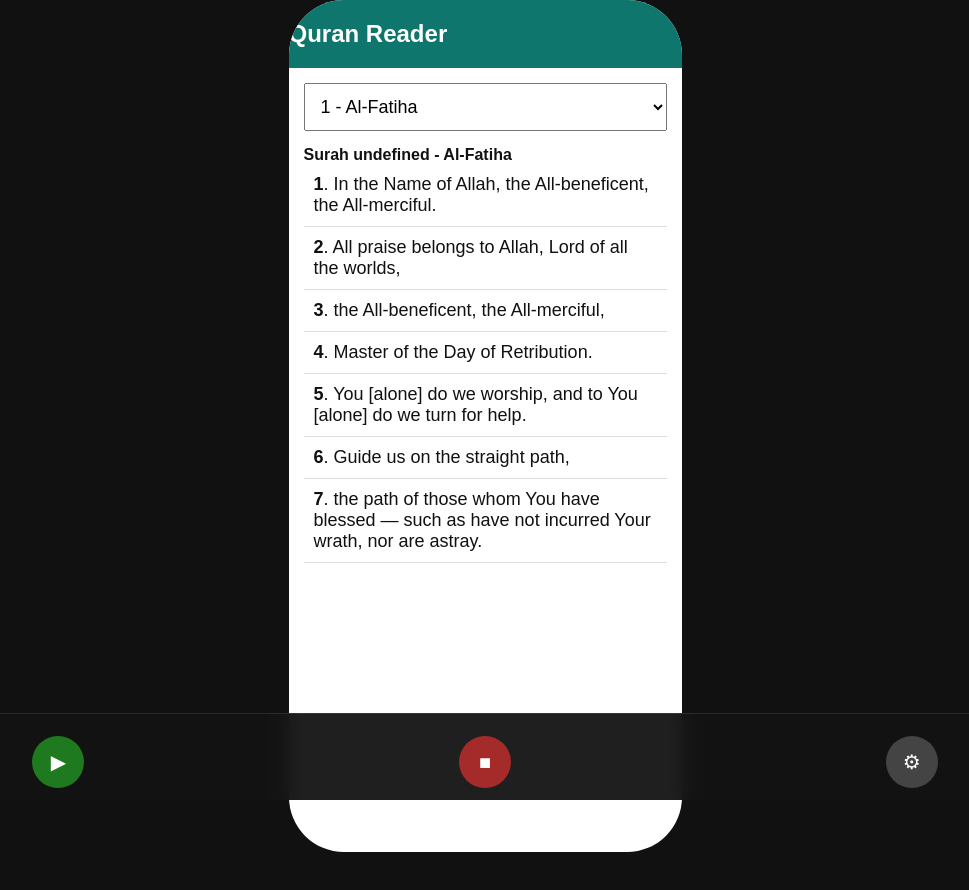
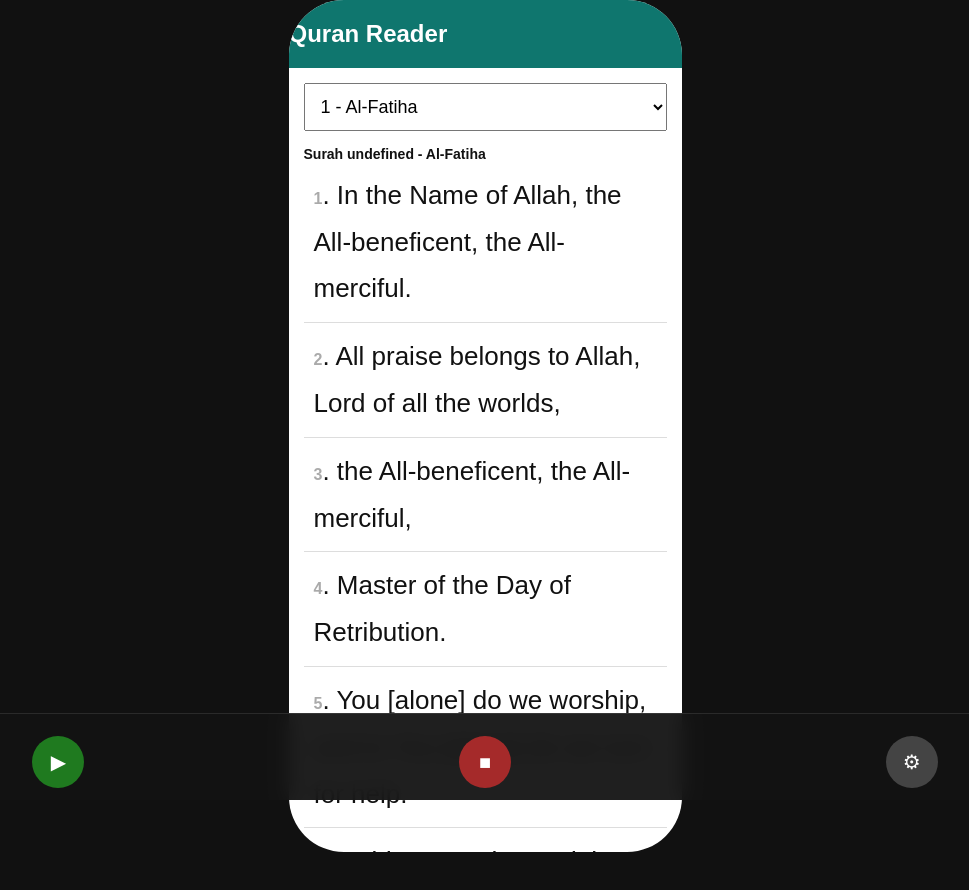
Before and after one commit to shabirdewji/phoneqr, a Flask app: page / in a window 1280 px wide. Shown: the whole page, without its empty margins (155-1124 px from the left). Run offline with Flask 3, Linux system fonts and the light colour scheme; data comes from the database, SQL or seed files in the repository.

Commit message:
Update app

```diff
--- a/static/app.js
+++ b/static/app.js
@@ -6,9 +6,9 @@ let stopRequested = false;
 let settings = {
     playArabic: true,
     playEnglish: true,
-    reciter: "Alafasy_128kbps"
+    reciter: "Alafasy_128kbps",
+    fontSize: 20
 };
-
 window.onload = () => {
     loadSettings();
     loadSurah();
@@ -299,3 +299,89 @@ function openSettings() {
 function closeSettings() {
     document.getElementById("settingsModal").classList.add("hidden");
 }
+
+function loadSettings() {
+    const saved = localStorage.getItem("quranSettings");
+    if (saved) {
+        settings = JSON.parse(saved);
+    }
+
+    applySettings();
+}
+
+function saveSettings() {
+    settings.playArabic = document.getElementById("setArabic").checked;
+    settings.playEnglish = document.getElementById("setEnglish").checked;
+    settings.reciter = document.getElementById("setReciter").value;
+    settings.fontSize = document.getElementById("setFontSize").value;
+
+    localStorage.setItem("quranSettings", JSON.stringify(settings));
+
+    applySettings();
+    closeSettings();
+}
+
+function applySettings() {
+
+    document.querySelectorAll(".ayah").forEach(el => {
+        el.style.fontSize = settings.fontSize + "px";
+    });
+
+    const label = document.getElementById("fontSizeLabel");
+    if (label) label.innerText = settings.fontSize + "px";
+}
+
+function openSettings() {
+    document.getElementById("settingsModal").classList.remove("hidden");
+
+    document.getElementById("setArabic").checked = settings.playArabic;
+    document.getElementById("setEnglish").checked = settings.playEnglish;
+    document.getElementById("setReciter").value = settings.reciter;
+
+    const slider = document.getElementById("setFontSize");
+    slider.value = settings.fontSize;
+
+    document.getElementById("fontSizeLabel").innerText = settings.fontSize + "px";
+}
+
+document.getElementById("setFontSize").addEventListener("input", (e) => {
+    const size = e.target.value;
+
+    document.querySelectorAll(".ayah").forEach(el => {
+        el.style.fontSize = size + "px";
+    });
+
+    document.getElementById("fontSizeLabel").innerText = size + "px";
+});
+
+const widget = document.getElementById("fontWidget");
+
+let isDragging = false;
+let offsetX, offsetY;
+
+widget.addEventListener("mousedown", (e) => {
+    isDragging = true;
+    offsetX = e.clientX - widget.offsetLeft;
+    offsetY = e.clientY - widget.offsetTop;
+});
+
+document.addEventListener("mousemove", (e) => {
+    if (!isDragging) return;
+
+    widget.style.left = (e.clientX - offsetX) + "px";
+    widget.style.top = (e.clientY - offsetY) + "px";
+});
+
+document.addEventListener("mouseup", () => {
+    isDragging = false;
+});
+
+document.getElementById("quickFont").value = settings.fontSize;
+
+document.getElementById("quickFont").addEventListener("input", (e) => {
+    settings.fontSize = e.target.value;
+
+    document.querySelectorAll(".ayah").forEach(el => {
+        el.style.fontSize = settings.fontSize + "px";
+    });
+});
--- a/static/style.css
+++ b/static/style.css
@@ -80,12 +80,31 @@ button{
     padding: 10px;
     border-bottom: 1px solid #ddd;
     color: #111;
-    font-size: 18px;
+    font-size: 20px;
+    line-height: 1.8;
+}
+
+.ayah {
+    font-size: clamp(18px, 2.2vw, 26px);
 }
 
 .active{
     background:#fff3b0;
 }
+
+.ayah b {
+    font-size: 16px;
+    color: #aaa;
+}
+
+#status {
+    font-size: 14px;
+}
+
+.bar-btn {
+    font-size: 22px;
+}
+
 
 .options {
     margin-top: 15px;
@@ -220,6 +239,25 @@ body {
     padding-bottom: 90px;
 }
 
+#fontWidget {
+    position: fixed;
+    right: 16px;
+    bottom: 120px;
+
+    background: rgba(30,30,30,0.9);
+    color: white;
+
+    padding: 10px;
+    border-radius: 20px;
+
+    display: flex;
+    align-items: center;
+    gap: 8px;
+
+    z-index: 9999;
+    cursor: grab;
+}
+
 @media (min-width: 600px) {
     .phone {
         width: 393px;
--- a/templates/index.html
+++ b/templates/index.html
@@ -100,6 +100,17 @@
             </select>
         </label>
 
+        <label class="setting-item">
+            Font Size:
+            <input type="range" id="setFontSize" min="16" max="32" step="1">
+            <span id="fontSizeLabel"></span>
+        </label>
+
+        <div id="fontWidget">
+            <span>AA</span>
+            <input type="range" id="quickFont" min="16" max="32">
+        </div>
+
         <br><br>
 
         <div class="modal-actions">
```
